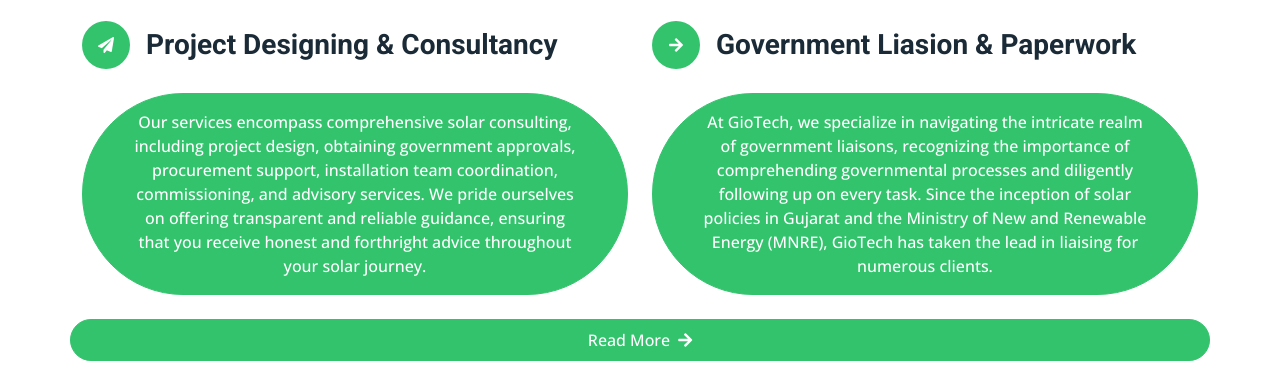
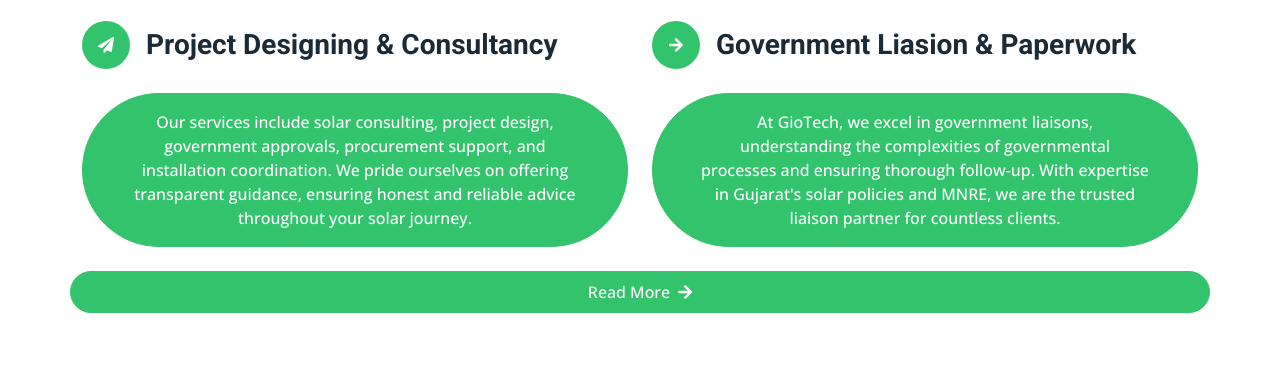
Before and after one commit to abc4690/test, a plain HTML site: page index.html in a window 1280 px wide. Shown: the part 1856-2243 px from the top of the page. Drawn offline with nearby package versions, Linux system fonts and the light colour scheme.

Commit message:
changes in services

```diff
--- a/index.html
+++ b/index.html
@@ -259,7 +259,7 @@
                             <h3 class="mb-0" >Project Designing & Consultancy</h1>
                         </div>
 
-                        <span class="btn btn-primary rounded-pill py-3 px-5 animated slideInLeft">Our services encompass comprehensive solar consulting, including project design, obtaining government approvals, procurement support, installation team coordination, commissioning, and advisory services. We pride ourselves on offering transparent and reliable guidance, ensuring that you receive honest and forthright advice throughout your solar journey.</span>
+                        <span class="btn btn-primary rounded-pill py-3 px-5 animated slideInLeft">Our services include solar consulting, project design, government approvals, procurement support, and installation coordination. We pride ourselves on offering transparent guidance, ensuring honest and reliable advice throughout your solar journey.</span>
                     <!-- </div> -->
                 </div>
                 <div class="col-md-6 col-lg-6 wow fadeInUp" data-wow-delay="0.3s">
@@ -271,7 +271,7 @@
                             <h3 class="mb-0">Government Liasion & Paperwork</h1>
                         </div>
 
-                        <span class="btn btn-primary rounded-pill py-3 px-5 animated slideInLeft">At GioTech, we specialize in navigating the intricate realm of government liaisons, recognizing the importance of comprehending governmental processes and diligently following up on every task. Since the inception of solar policies in Gujarat and the Ministry of New and Renewable Energy (MNRE), GioTech has taken the lead in liaising for numerous clients.</span>
+                        <span class="btn btn-primary rounded-pill py-3 px-5 animated slideInLeft">At GioTech, we excel in government liaisons, understanding the complexities of governmental processes and ensuring thorough follow-up. With expertise in Gujarat's solar policies and MNRE, we are the trusted liaison partner for countless clients.</span>
                     <!-- </div> -->
                 </div>
                 <a href="service.html" class="btn btn-primary rounded-pill py-2 px-5 animated slideInLeft">Read More<i class="fa fa-arrow-right ms-2"></i></a>
```
